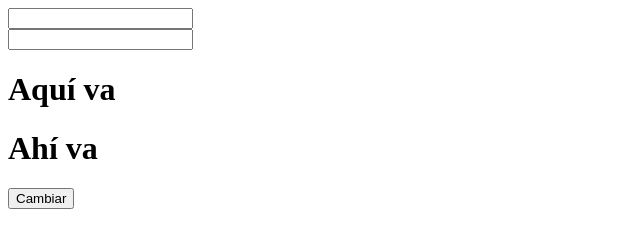
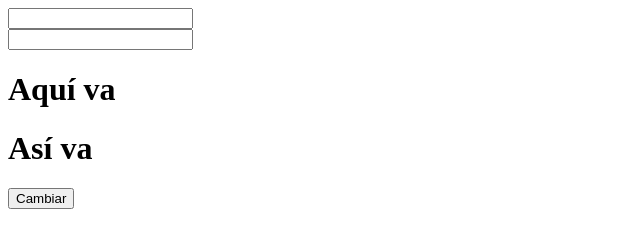
Before and after one commit to pedroibanez08/cuarta, a plain HTML site: page pruebasDOMAJAX.html in a window 1280 px wide. Shown: the full height of the page, 0-640 px from the left. Drawn offline with Linux system fonts and the light colour scheme.

Commit message:
tercer commit

```diff
--- a/pruebasDOMAJAX.html
+++ b/pruebasDOMAJAX.html
@@ -10,7 +10,7 @@
 	<br>
 	<input type="text" id="entrada2">
 	<h1 id="h1">Aquí va</h1>
-	<h1 id="h1">Ahí va</h1>
+	<h1 id="h1">Así va</h1>
 	<button onclick="Cambiar()">Cambiar</button>
 </body>
 <script>
```
